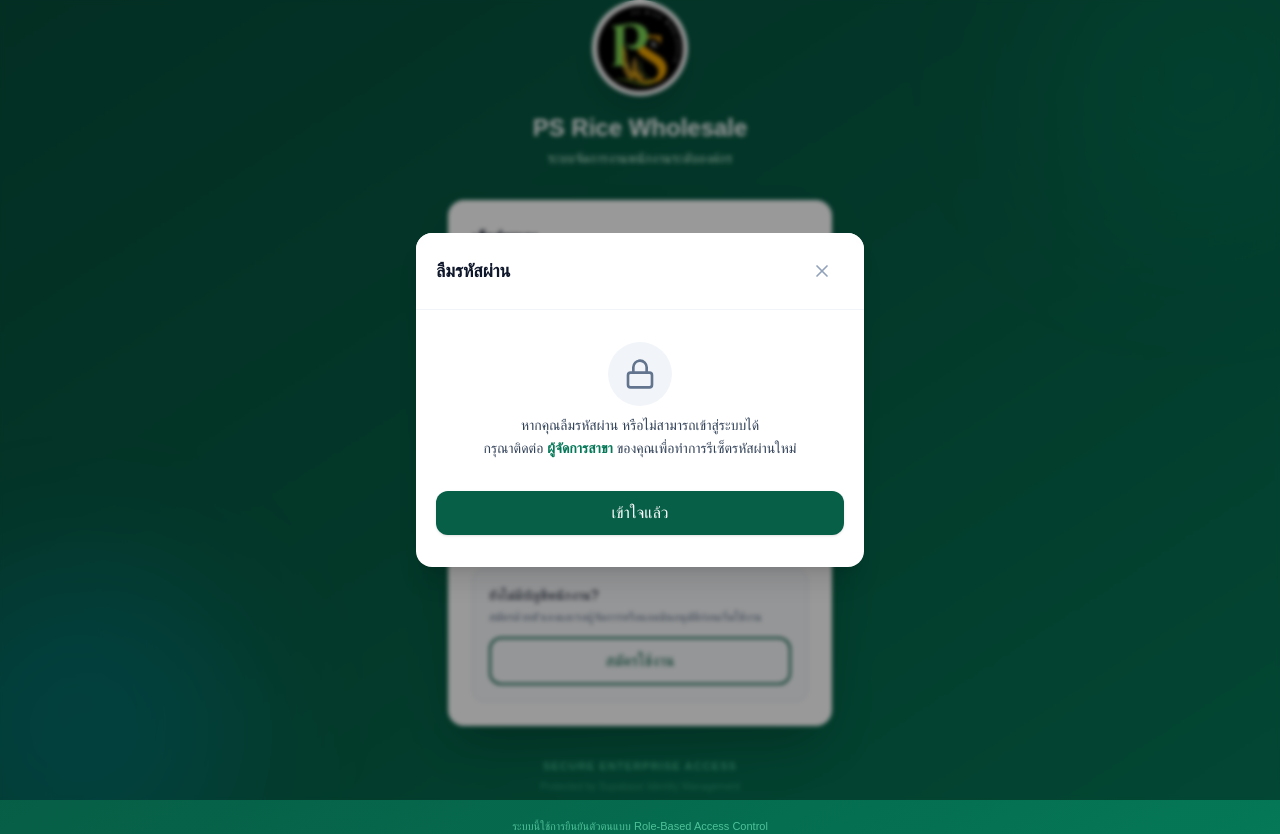
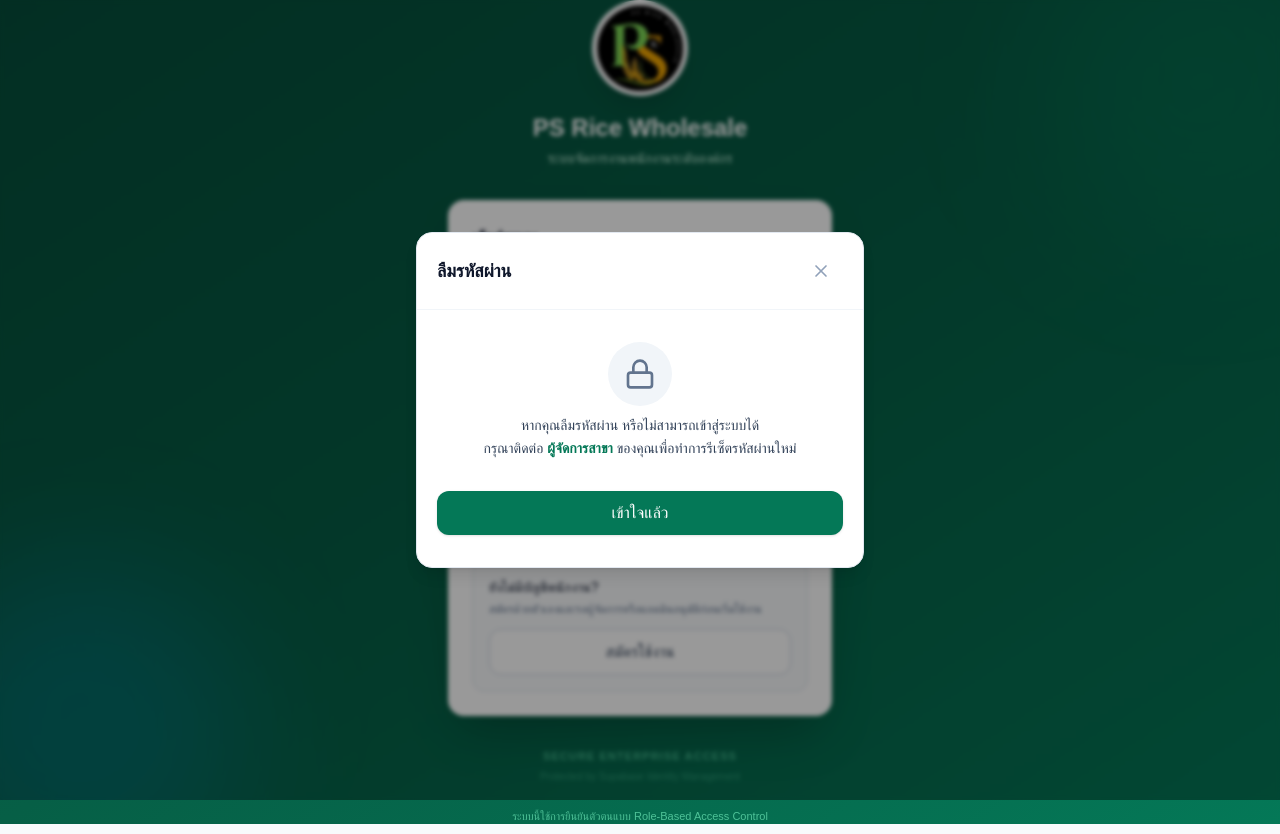
Before and after one commit to Thatsadon9/PSRice, a Next.js app: page /login in a window 1280 px wide. Both pictures are taken after a click on the button "ลืมรหัสผ่าน?". Built offline with nearby package versions, Linux system fonts and the light colour scheme; no server answers; a web font is replaced by a local one.

Commit message:
refactor: tighten shared UI primitives

```diff
--- a/src/components/ui/Badge.tsx
+++ b/src/components/ui/Badge.tsx
@@ -45,7 +45,7 @@ export default function Badge({
   return (
     <span
       className={`
-        inline-flex shrink-0 items-center gap-1.5 rounded-full font-medium leading-none whitespace-nowrap
+        inline-flex max-w-full shrink-0 items-center gap-1.5 rounded-full font-medium leading-none
         ${variantClasses[variant]}
         ${sizeClasses[size]}
         ${className}
@@ -55,7 +55,7 @@ export default function Badge({
       {dot && (
         <span className={`w-1.5 h-1.5 rounded-full ${dotColors[variant]}`} />
       )}
-      {children}
+      <span className="truncate">{children}</span>
     </span>
   );
 }
--- a/src/components/ui/Button.tsx
+++ b/src/components/ui/Button.tsx
@@ -20,9 +20,9 @@ interface ButtonProps {
 }
 
 const variantClasses = {
-  primary: 'bg-primary-800 text-white hover:bg-primary-700 active:bg-primary-900 shadow-sm',
+  primary: 'bg-primary-700 text-white hover:bg-primary-800 active:bg-primary-900 shadow-sm',
   secondary: 'bg-slate-100 text-slate-700 hover:bg-slate-200 active:bg-slate-300',
-  outline: 'border-2 border-primary-800 text-primary-800 hover:bg-primary-50 active:bg-primary-100',
+  outline: 'border border-slate-300 bg-white text-slate-700 hover:border-primary-300 hover:bg-primary-50 hover:text-primary-800 active:bg-primary-100',
   danger: 'bg-red-600 text-white hover:bg-red-700 active:bg-red-800 shadow-sm',
   ghost: 'text-slate-600 hover:bg-slate-100 active:bg-slate-200',
   success: 'bg-emerald-600 text-white hover:bg-emerald-700 active:bg-emerald-800 shadow-sm',
@@ -30,9 +30,9 @@ const variantClasses = {
 };
 
 const sizeClasses = {
-  sm: 'min-h-10 px-3 py-2 text-sm rounded-lg gap-1.5',
-  md: 'min-h-11 px-4 py-2.5 text-sm rounded-xl gap-2',
-  lg: 'min-h-12 px-6 py-3 text-base rounded-xl gap-2.5',
+  sm: 'min-h-9 px-3 py-2 text-sm rounded-lg gap-1.5',
+  md: 'min-h-10 px-4 py-2.5 text-sm rounded-xl gap-2',
+  lg: 'min-h-12 px-5 py-3 text-base rounded-xl gap-2.5',
   none: '',
 };
 
@@ -70,11 +70,11 @@ export default function Button({
       aria-label={ariaLabel}
       title={title}
       className={`
-        inline-flex items-center justify-center font-medium leading-none select-none
-        whitespace-nowrap touch-manipulation align-middle
-        transition-all duration-300 ease-[cubic-bezier(0.25,1,0.5,1)] btn-press hover:-translate-y-[1px] hover:shadow-md
+        inline-flex min-w-0 items-center justify-center font-semibold leading-tight select-none
+        touch-manipulation align-middle
+        transition-colors duration-150
         focus-visible:outline-none focus-visible:ring-2 focus-visible:ring-primary-500 focus-visible:ring-offset-2
-        disabled:opacity-50 disabled:cursor-not-allowed disabled:transform-none disabled:pointer-events-none
+        disabled:opacity-50 disabled:cursor-not-allowed disabled:pointer-events-none
         ${variantClasses[variant]}
         ${sizeClasses[size]}
         ${isIconOnly ? iconOnlySizeClasses[size] : ''}
@@ -87,7 +87,7 @@ export default function Button({
       ) : icon ? (
         <span className="inline-flex shrink-0 items-center justify-center">{icon}</span>
       ) : null}
-      {children}
+      {hasChildren && <span className="min-w-0 truncate">{children}</span>}
     </button>
   );
 }
--- a/src/components/ui/Card.tsx
+++ b/src/components/ui/Card.tsx
@@ -36,13 +36,21 @@ export default function Card({
   padding = 'md',
   id,
 }: CardProps) {
+  const classNames = className.split(/\s+/).filter(Boolean);
+  const hasBgClass = classNames.some((item) => item.startsWith('bg-'));
+  const hasRoundedClass = classNames.some((item) => item.startsWith('rounded'));
+  const hasBorderClass = classNames.some((item) =>
+    /^border(?:-[trblxy])?(?:$|-0$|-2$|-4$|-8$|-none$)/.test(item)
+  );
   const sharedClassName = `
-    bg-white rounded-xl border border-slate-200
+    ${hasBgClass ? '' : 'bg-white'}
+    ${hasRoundedClass ? '' : 'rounded-2xl'}
+    ${hasBorderClass ? '' : 'border border-slate-200'}
     ${statusColor ? `border-l-4 ${statusBorderColors[statusColor]}` : ''}
     ${paddingClasses[padding]}
-    ${interactive || onClick ? 'card-hover cursor-pointer' : ''}
+    ${interactive || onClick ? 'transition-colors hover:border-primary-200 hover:bg-slate-50 cursor-pointer' : ''}
     ${className}
-  `;
+  `.trim();
 
   if (onClick) {
     return (
--- a/src/components/ui/Input.tsx
+++ b/src/components/ui/Input.tsx
@@ -33,8 +33,8 @@ export default function Input({
           id={id}
           aria-invalid={Boolean(error)}
           className={`
-            w-full min-h-11 rounded-xl border border-slate-300 bg-white shadow-sm
-            px-3 py-2.5 text-base leading-tight text-slate-900 sm:text-sm
+            w-full min-h-10 rounded-xl border border-slate-300 bg-white
+            px-3 py-2 text-base leading-tight text-slate-900 shadow-sm sm:text-sm
             placeholder:text-slate-400
             focus:outline-none focus:ring-2 focus:ring-primary-500 focus:border-primary-500
             disabled:bg-slate-50 disabled:text-slate-500
@@ -75,8 +75,8 @@ export function TextArea({
         id={id}
         aria-invalid={Boolean(error)}
         className={`
-          w-full rounded-xl border border-slate-300 bg-white shadow-sm
-          px-3 py-2.5 text-base leading-relaxed text-slate-900 sm:text-sm
+          w-full rounded-xl border border-slate-300 bg-white
+          px-3 py-2.5 text-base leading-6 text-slate-900 shadow-sm sm:text-sm
           placeholder:text-slate-400
           focus:outline-none focus:ring-2 focus:ring-primary-500 focus:border-primary-500
           disabled:bg-slate-50 disabled:text-slate-500
--- a/src/components/ui/Modal.tsx
+++ b/src/components/ui/Modal.tsx
@@ -15,8 +15,8 @@ interface ModalProps {
 const sizeClasses = {
   sm: 'max-w-sm',
   md: 'max-w-md',
-  lg: 'max-w-lg',
-  full: 'max-w-full mx-4',
+  lg: 'max-w-2xl',
+  full: 'max-w-5xl mx-4',
 };
 
 export default function Modal({
@@ -68,7 +68,7 @@ export default function Modal({
         <div
           role="dialog"
           aria-modal="true"
-          className="relative w-full overscroll-contain bg-white rounded-t-2xl animate-slide-up safe-bottom sm:max-w-md sm:rounded-2xl max-h-[85vh] overflow-y-auto"
+          className="relative w-full max-h-[min(88vh,760px)] overscroll-contain overflow-y-auto rounded-t-2xl border border-slate-200 bg-white shadow-lg animate-slide-up safe-bottom sm:max-w-md sm:rounded-2xl"
         >
           <div className="flex items-center justify-center pt-3 pb-1 sm:hidden">
             <div className="w-10 h-1 bg-slate-300 rounded-full" />
@@ -101,7 +101,7 @@ export default function Modal({
       <div
         role="dialog"
         aria-modal="true"
-        className={`relative w-full overscroll-contain ${sizeClasses[size]} bg-white rounded-2xl shadow-xl animate-scale-in max-h-[85vh] overflow-y-auto`}
+        className={`relative w-full max-h-[min(88vh,760px)] overscroll-contain overflow-y-auto rounded-2xl border border-slate-200 bg-white shadow-lg animate-scale-in ${sizeClasses[size]}`}
       >
         {title && (
           <div className="sticky top-0 z-10 flex items-center justify-between border-b border-slate-100 bg-white/95 px-5 py-4 backdrop-blur-sm">
--- a/src/components/ui/Select.tsx
+++ b/src/components/ui/Select.tsx
@@ -27,8 +27,8 @@ export default function Select({
         id={id}
         aria-invalid={Boolean(error)}
         className={`
-          w-full min-h-11 rounded-xl border border-slate-300 bg-white shadow-sm
-          px-3 py-2.5 pr-10 text-base leading-tight text-slate-900 sm:text-sm
+          w-full min-h-10 rounded-xl border border-slate-300 bg-white
+          px-3 py-2 pr-10 text-base leading-tight text-slate-900 shadow-sm sm:text-sm
           focus:outline-none focus:ring-2 focus:ring-primary-500 focus:border-primary-500
           disabled:bg-slate-50 disabled:text-slate-500
           transition-colors duration-150 appearance-none
--- a/src/components/ui/Skeleton.tsx
+++ b/src/components/ui/Skeleton.tsx
@@ -6,6 +6,6 @@ interface SkeletonProps {
 
 export default function Skeleton({ className = '' }: SkeletonProps) {
   return (
-    <div className={`animate-pulse bg-slate-200 rounded-md ${className}`} />
+    <div className={`animate-pulse rounded-xl bg-slate-200/80 ${className}`} />
   );
 }
--- a/src/components/ui/Tabs.tsx
+++ b/src/components/ui/Tabs.tsx
@@ -26,15 +26,15 @@ export default function Tabs({
 }: TabsProps) {
   if (variant === 'pill') {
     return (
-      <div className={`flex gap-2 overflow-x-auto pb-1 ${className}`}>
+      <div className={`flex gap-2 overflow-x-auto pb-1 app-scrollbar ${className}`}>
         {tabs.map(tab => (
           <button
             key={tab.id}
             type="button"
             onClick={() => onChange(tab.id)}
             className={`
-              inline-flex min-h-10 shrink-0 items-center gap-1.5 rounded-full px-3 py-1.5 text-sm font-medium
-              whitespace-nowrap touch-manipulation transition-all duration-150
+              inline-flex min-h-9 shrink-0 items-center gap-1.5 rounded-lg px-3 py-1.5 text-sm font-semibold
+              whitespace-nowrap touch-manipulation transition-colors duration-150
               focus-visible:outline-none focus-visible:ring-2 focus-visible:ring-primary-500 focus-visible:ring-offset-2
               ${activeTab === tab.id
                 ? 'bg-primary-800 text-white shadow-sm'
@@ -59,7 +59,7 @@ export default function Tabs({
   }
 
   return (
-    <div className={`flex border-b border-slate-200 overflow-x-auto ${className}`}>
+    <div className={`flex overflow-x-auto border-b border-slate-200 app-scrollbar ${className}`}>
       {tabs.map(tab => (
         <button
           key={tab.id}
@@ -67,7 +67,7 @@ export default function Tabs({
           onClick={() => onChange(tab.id)}
           className={`
             inline-flex min-h-11 shrink-0 items-center gap-1.5 px-4 py-3 text-sm font-medium
-            whitespace-nowrap touch-manipulation transition-all duration-150
+            whitespace-nowrap touch-manipulation transition-colors duration-150
             border-b-2 -mb-px
             focus-visible:outline-none focus-visible:ring-2 focus-visible:ring-primary-500 focus-visible:ring-offset-2
             ${activeTab === tab.id
```
